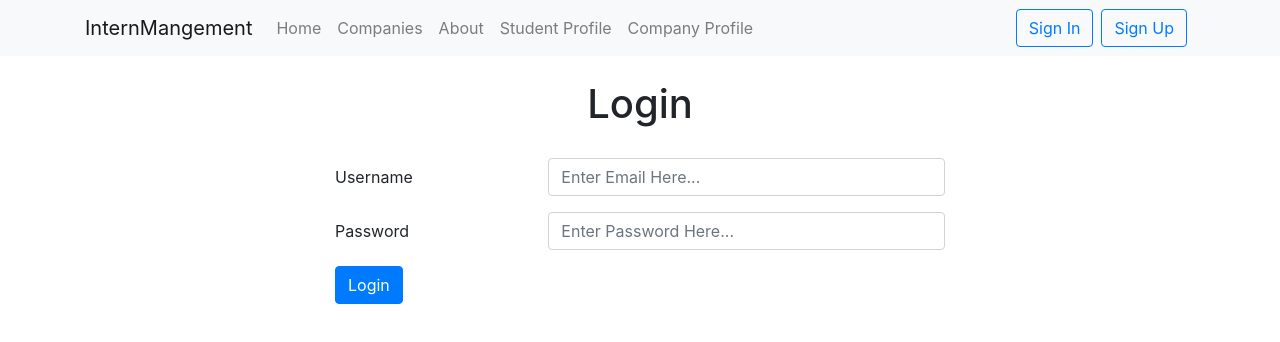
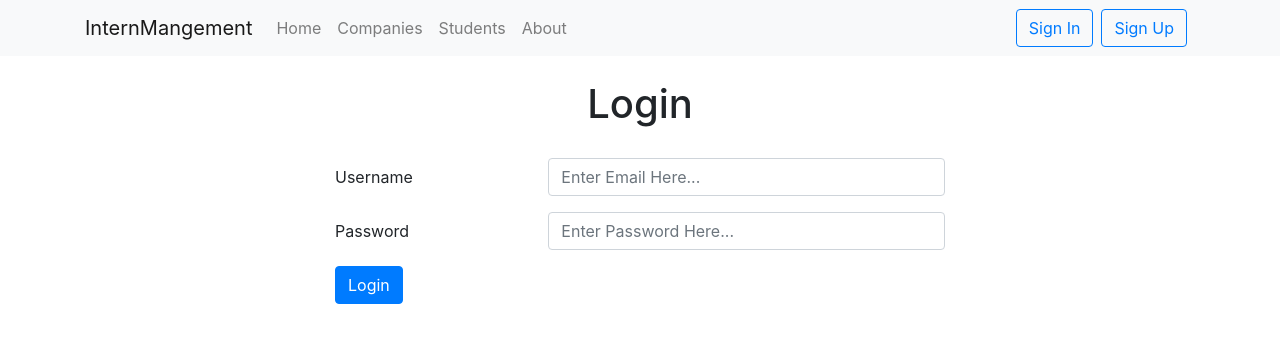
Before and after one commit to WTGihan/intern-manage, a React (Create React App) app: page /signin in a window 1280 px wide. Shown: the top 342 px of the page. Built offline with nearby package versions, Linux system fonts and the light colour scheme.

Commit message:
according login navbar select complete

```diff
--- a/package.json
+++ b/package.json
@@ -15,6 +15,7 @@
     "react-dom": "^17.0.2",
     "react-router-dom": "^5.2.0",
     "react-scripts": "4.0.3",
+    "react-session-api": "^1.1.0",
     "web-vitals": "^1.1.2"
   },
   "scripts": {
--- a/src/App.js
+++ b/src/App.js
@@ -1,5 +1,7 @@
 import "./App.css";
 import "../node_modules/bootstrap/dist/css/bootstrap.css";
+import { useState, useEffect } from "react";
+import Session from "react-session-api";
 import { BrowserRouter as Router, Route, Switch } from "react-router-dom";
 import Navbar from "./components/layout/Navbar";
 import SignIn from "./components/pages/common/SignIn";
@@ -8,30 +10,59 @@ import StudentProfile from "./components/pages/student/StudentProfile";
 import CompanyProfile from "./components/pages/company/CompanyProfile";
 import About from "./components/pages/common/About";
 import NotFound from "./components/pages/common/NotFound";
-import CompanyHome from "./components/pages/company/CompanyHome";
-import StudentHome from "./components/pages/student/StudentHome";
+// import CompanyHome from "./components/pages/company/CompanyHome";
+// import StudentHome from "./components/pages/student/StudentHome";
+import Home from "./components/pages/common/Home";
 
 function App() {
-  // const [user, setUser] = useState({
-  //   email:"",
-  //   p
-  // })
+  const [loginUser, setLoginUser] = useState([]);
+
+  // RUN ONCE when the app start
+  useEffect(() => {
+    getLocal();
+  }, []);
+
+  // UseEffect
+  useEffect(() => {
+    saveLocal();
+  }, [loginUser]);
+
+  // Save to local storage
+  const saveLocal = () => {
+    localStorage.setItem("loginUser", JSON.stringify(loginUser));
+  };
+
+  const getLocal = () => {
+    if (localStorage.getItem("loginUser") === null) {
+      localStorage.setItem("loginUser", JSON.stringify([]));
+    } else {
+      let loginUser = JSON.parse(localStorage.getItem("loginUser"));
+      setLoginUser(loginUser);
+    }
+  };
 
   return (
     <Router>
       <div className="App">
-        <Navbar />
+        <Navbar loginUser={loginUser} />
         <Switch>
-          <Route exact path="/signin" component={SignIn}></Route>
+          {/* <Route exact path="/signin" component={SignIn}></Route> */}
+          <Route
+            exact
+            path="/signin"
+            render={(props) => (
+              <SignIn setLoginUser={setLoginUser} loginUser={loginUser} />
+            )}
+          />
           <Route exact path="/signup" component={SignUp}></Route>
           <Route exact path="/about" component={About}></Route>
-          <Route exact path="/companies" component={CompanyHome}></Route>
+          {/* <Route exact path="/companies" component={CompanyHome}></Route> */}
           <Route
             exact
             path="/company/view/:id"
             component={CompanyProfile}
           ></Route>
-          <Route exact path="/" component={StudentHome}></Route>
+          <Route exact path="/" component={Home}></Route>
           <Route
             exact
             path="/student-profile"
--- a/src/components/layout/Navbar.jsx
+++ b/src/components/layout/Navbar.jsx
@@ -1,22 +1,18 @@
 import React from "react";
 import { Link, NavLink } from "react-router-dom";
 
-function Navbar() {
+function Navbar({ loginUser }) {
+  let userType = "";
+  let email = "";
+  loginUser.map((result) => {
+    email = result.email;
+    userType = result.userType;
+  });
+
   return (
     <nav className="navbar navbar-expand-lg navbar-light bg-light">
       <div className="container">
         <span className="navbar-brand">InternMangement</span>
-        {/* <button
-          className="navbar-toggler"
-          type="button"
-          data-toggle="collapse"
-          data-target="#navbarSupportedContent"
-          aria-controls="navbarSupportedContent"
-          aria-expanded="false"
-          aria-label="Toggle navigation"
-        >
-          <span className="navbar-toggler-icon"></span>
-        </button> */}
 
         <div className="collapse navbar-collapse" id="navbarSupportedContent">
           <ul className="navbar-nav mr-auto">
@@ -25,28 +21,76 @@ function Navbar() {
                 Home
               </NavLink>
             </li>
+            {userType === "Student" && (
+              <React.Fragment>
+                <li className="nav-item">
+                  <NavLink className="nav-link" exact to="/student-profile">
+                    Student Profile
+                  </NavLink>
+                </li>
+              </React.Fragment>
+            )}
+            {userType === "Company" && (
+              <React.Fragment>
+                <li className="nav-item">
+                  <NavLink className="nav-link" exact to="/company-profile">
+                    Company Profile
+                  </NavLink>
+                </li>
+              </React.Fragment>
+            )}
+            {userType === "CampusAdmin" && (
+              <React.Fragment>
                 <li className="nav-item">
                   <NavLink className="nav-link" exact to="/companies">
                     Companies
                   </NavLink>
                 </li>
                 <li className="nav-item">
+                  <NavLink className="nav-link" exact to="/companies">
+                    Students
+                  </NavLink>
+                </li>
+                <li className="nav-item">
+                  <NavLink className="nav-link" exact to="/admin-profile">
+                    Admin Profile
+                  </NavLink>
+                </li>
+              </React.Fragment>
+            )}
+            {userType === "" && (
+              <React.Fragment>
+                <li className="nav-item">
+                  <NavLink className="nav-link" exact to="/companies">
+                    Companies
+                  </NavLink>
+                </li>
+                <li className="nav-item">
+                  <NavLink className="nav-link" exact to="/companies">
+                    Students
+                  </NavLink>
+                </li>
+              </React.Fragment>
+            )}
+
+            <li className="nav-item">
               <NavLink className="nav-link" exact to="/about">
                 About
               </NavLink>
             </li>
-            <li className="nav-item">
-              <NavLink className="nav-link" exact to="/student-profile">
-                Student Profile
-              </NavLink>
-            </li>
-            <li className="nav-item">
-              <NavLink className="nav-link" exact to="/company-profile">
-                Company Profile
-              </NavLink>
-            </li>
           </ul>
         </div>
+        {email !== "" && (
+          <React.Fragment>
+            <div className="btn-group mr-2">
+              <Link className="btn btn-outline-primary" to="/">
+                Logout
+              </Link>
+            </div>
+          </React.Fragment>
+        )}
+        {email === "" && (
+          <React.Fragment>
             <div className="btn-group mr-2">
               <Link className="btn btn-outline-primary" to="/signin">
                 Sign In
@@ -57,11 +101,8 @@ function Navbar() {
                 Sign Up
               </Link>
             </div>
-        {/* <div className="btn-group mr-2">
-          <Link className="btn btn-outline-primary" to="/">
-            Logout
-          </Link>
-        </div> */}
+          </React.Fragment>
+        )}
       </div>
     </nav>
   );
--- /dev/null
+++ b/src/components/pages/common/Home.jsx
@@ -0,0 +1,14 @@
+import React from "react";
+import Session from "react-session-api";
+
+function Home() {
+  console.log(Session.get("loginUser"));
+  return (
+    <div>
+      <h1 className="text-center">Home Page</h1>
+      {/* render student home or company home according to login user */}
+    </div>
+  );
+}
+
+export default Home;
--- a/src/components/pages/common/SignIn.jsx
+++ b/src/components/pages/common/SignIn.jsx
@@ -2,8 +2,9 @@ import React, { useState } from "react";
 import axios from "axios";
 import { useHistory } from "react-router-dom";
 import passwordHash from "password-hash";
+import Session from "react-session-api";
 
-function SignIn() {
+function SignIn({ setLoginUser, loginUser }) {
   let history = useHistory();
 
   const [user, setUser] = useState({
@@ -21,6 +22,7 @@ function SignIn() {
     const result = await axios.get("http://localhost:3004/users");
     const users = result.data;
     let validUser = false;
+    // const loginUser = {};
 
     users.forEach((person) => {
       if (
@@ -28,8 +30,20 @@ function SignIn() {
         passwordHash.verify(user.password, person.password)
       ) {
         validUser = true;
+        setLoginUser([
+          ...loginUser,
+          { email: person.email, userType: person.userType },
+        ]);
+
+        // loginUser.email = person.email;
+        // loginUser.userType = person.userType;
+        // // Create session storage
+        // Session.set("loginUser", loginUser);
+        // console.log(Session.get("loginUser"));
       }
     });
+
+    // console.log(loginUser);
 
     if (validUser === true) {
       history.push("/");
```
Also changed, not shown: 1 other file (tests, documents, lock files or other folders). Lines whose indentation alone changed are shown as unchanged.
